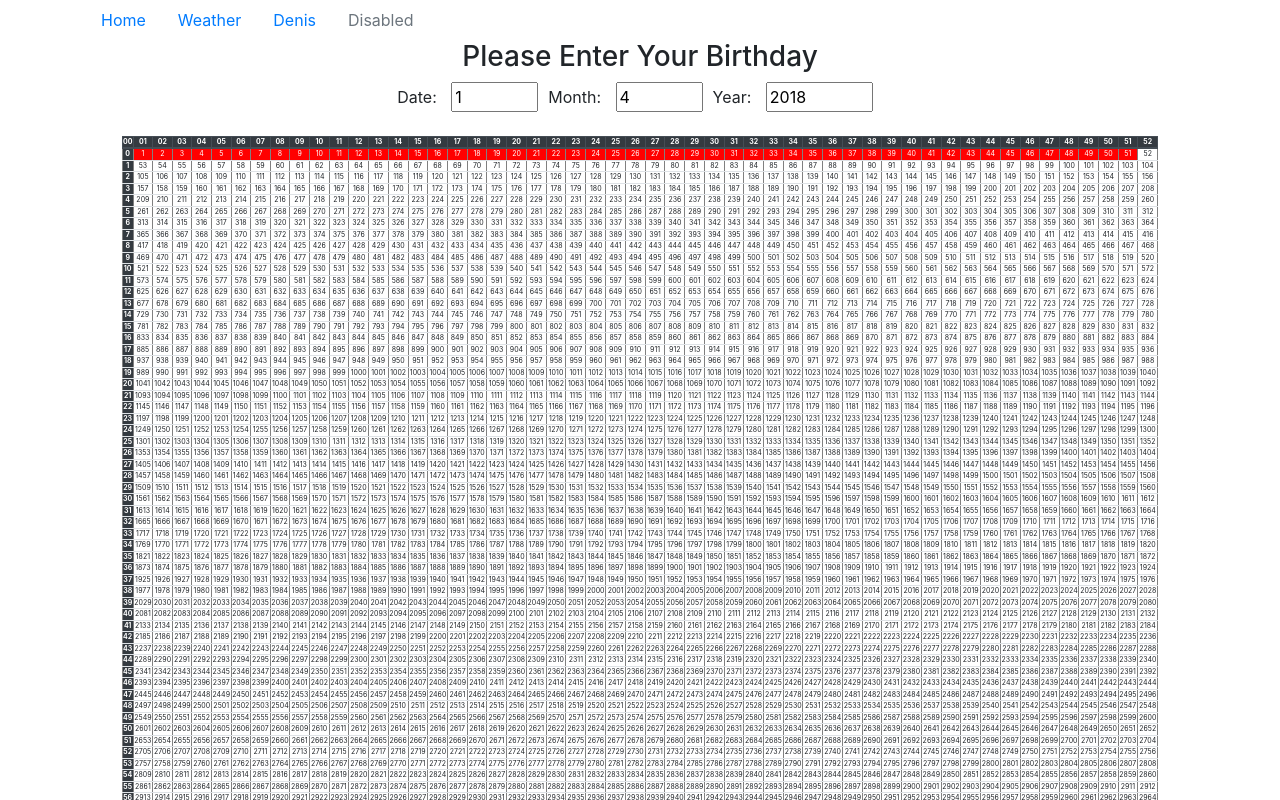
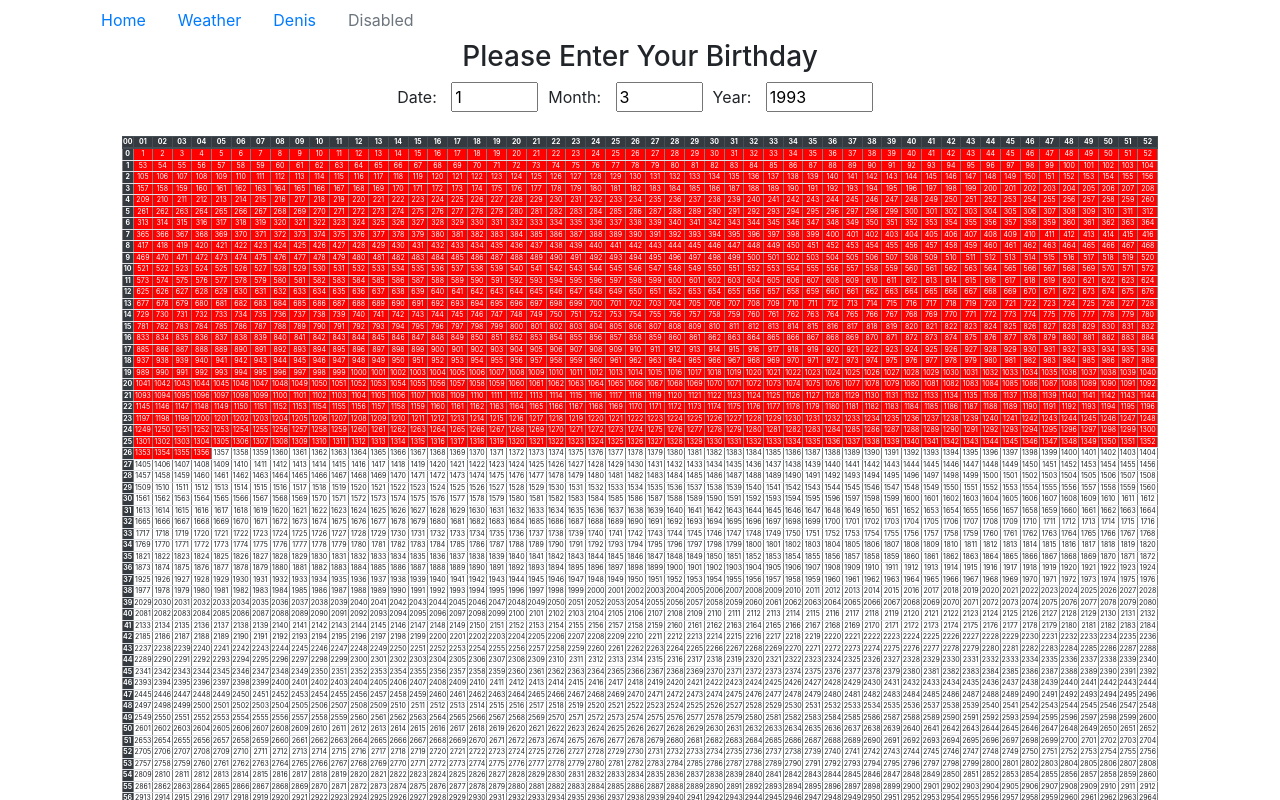
Before and after one commit to ArtemProkopenko123/WeeksCounter, a React (Create React App) app: page /denis in a window 1280 px wide. Shown: the top 800 px of the page. Built offline with nearby package versions, Linux system fonts and the light colour scheme.

Commit message:
Refactoring

```diff
--- a/public/index.html
+++ b/public/index.html
@@ -3,7 +3,7 @@
   <head>
     <meta charset="utf-8" />
     <link rel="shortcut icon" href="%PUBLIC_URL%/favicon.ico" />
-    <meta name="viewport" content="width=device-width, initial-scale=1, shrink-to-fit=no"/>
+    <meta name="viewport" content="width=device-width, initial-scale=1, shrink-to-fit=no">
     <meta name="theme-color" content="#000000" />
     <!--
       manifest.json provides metadata used when your web app is installed on a
--- a/src/App.css
+++ b/src/App.css
@@ -18,3 +18,6 @@ table th {
     background-color: red;
     color: #fff;
 }
+td.active{
+    cursor: pointer;
+}
--- a/src/components/app2/appWrap.js
+++ b/src/components/app2/appWrap.js
@@ -2,6 +2,7 @@ import React from 'react';
 import DateForm from './dateForm';
 import TableRow from './tableRow';
 import TableHeader from './tableHeader';
+import WeeklyMood from './weeklyMood';
 
 export default class AppWrap extends React.Component {
 
@@ -11,13 +12,13 @@ export default class AppWrap extends React.Component {
         // Main state
         this.state = {
             inputDate: '1',
-            inputMonth: '4',
-            inputYear: '2018',
-            error: undefined
+            inputMonth: '3',
+            inputYear: '1993',
+            error: undefined,
+            weekId: undefined,
+            weeksMood: undefined
         };
         this.handler = this.handler.bind(this);
-
-        this.setMood = this.setMood.bind(this);
     }
     handler(inputDate,inputMonth,inputYear) {
         // Validate input's dates to set or remove error message
@@ -43,10 +44,10 @@ export default class AppWrap extends React.Component {
             });
         }
     }
-    setMood (event){
+    setMood = (event) => {
         this.setState({
             weekId: event.target.id
-        })
+        });
     }
     render(){
         return(
@@ -68,10 +69,14 @@ export default class AppWrap extends React.Component {
                         <tbody>
                             <TableRow
                                 state = {this.state}
+
                                 setMood = {this.setMood}
                             />
                         </tbody>
                     </table>
+                    <WeeklyMood
+                        state = {this.state.weekId}
+                    />
                 </div>
 
             </div>
--- a/src/components/app2/tableHeader.js
+++ b/src/components/app2/tableHeader.js
@@ -2,12 +2,7 @@
 
 import React from "react";
 
-
-
-class TableHeader extends React.Component{
-
-
-    createThead = () => {
+const TableHeader = () => {
         let thead = [];
         let num;
             // Outer loop to create parent
@@ -25,16 +20,7 @@ class TableHeader extends React.Component{
         thead.push(<tr key={math} className="thead-dark">{children}</tr>)
         }
         return thead
-    }
 
-
-    render() {
-        return(
-            <>
-                {this.createThead()}
-            </>
-        )
-    }
 }
 
 export default TableHeader;
--- a/src/components/app2/tableRow.js
+++ b/src/components/app2/tableRow.js
@@ -1,6 +1,4 @@
-import React from 'react'
-import WeeklyMood from './weeklyMood';
-
+import React from 'react';
 
 class TableRow extends React.Component{
 
@@ -9,7 +7,6 @@ class TableRow extends React.Component{
             // Alert("НЕ ПРАВИЛЬНОЕ ОКРУГЛЕНИЕ !! ОТКЛЮЧИТЬ ЕГО И ПРОВЕРИТЬ");
         let stateVal = props.state;
         let weeks = undefined;
-        let divStyle;
             // Waiting for the correct input's dates
         if(stateVal.inputDate && stateVal.inputMonth && (stateVal.inputYear.length === 4) ){
             weeks = this.getWeeksCount(stateVal);
@@ -29,9 +26,11 @@ class TableRow extends React.Component{
                 if(year>0) lastItem += 1; else lastItem = j;
 
                     // Set class name if td is active
-                if(weeks && lastItem <= weeks){ divStyle = 'active'} else {divStyle = ''} ;
+                if(weeks && lastItem <= weeks)
+                    children.push(<td onClick={this.props.setMood} className="active" id={lastItem.toString()} key={lastItem.toString()}>{lastItem}</td>)
+                else children.push(<td id={lastItem.toString()} key={lastItem.toString()}>{lastItem}</td>)
 
-                children.push(<td onClick={this.props.setMood} className={divStyle} id={lastItem.toString()} key={lastItem.toString()}>{lastItem}</td>)
+
             }
                 //Create the parent and add the children
             tr.push(<tr key={year.toString()}><th className="bg-dark text-white">{year}</th>{children}</tr>)
@@ -50,6 +49,7 @@ class TableRow extends React.Component{
 
 
     getWeeksCount(state){
+
             // Curent date
         const curentDate = new Date();
         let weeks = (((curentDate.getFullYear() - state.inputYear) * 365) / 7) + (((curentDate.getMonth()+1 - state.inputMonth) * 30 ) / 7) - Math.abs(((curentDate.getDate() - state.inputDate ) / 7 ));
@@ -57,15 +57,12 @@ class TableRow extends React.Component{
         //if((weeks / 52 ) <= 8 )weeks = weeks + 1;
         if((weeks / 52) > 65) weeks = weeks - 1;
         return  weeks - (weeks / 52 / 8);
+    }
 
-    }
 
     render() {
         return(
             <>
-                <WeeklyMood
-                    state = {this.props}
-                />
                 {this.createRow(this.props)}
             </>
         )
--- a/src/components/app2/weeklyMood.js
+++ b/src/components/app2/weeklyMood.js
@@ -3,44 +3,21 @@ import React from "react";
 class WeeklyMood extends React.Component {
 
 
-    setMood(props){
-        if(props.state.state.weekId){
-            let indexedDB = window.indexedDB || window.mozIndexedDB || window.webkitIndexedDB || window.msIndexedDB
 
-            let open = indexedDB.open('weeksApp', 1)
+    setMood(){
 
-            open.onupgradeneeded = function() {
-                let db = open.result
-                db.createObjectStore('weeksMood', { autoIncrement: false })
-            }
-
-            open.onsuccess = function() {
-                let db = open.result
-                let tx = db.transaction('weeksMood', 'readwrite')
-                let store = tx.objectStore('weeksMood');
+    }
 
 
-                store.add({ firstname: 'John', lastname: 'Doe', age: props.state.state.weekId}, props.state.state.weekId)
-
-                tx.oncomplete = function() {
-                    db.close()
-                }
-            }
-        }
-    }
-
-    getMoods(store){
-        store.getAll().onsuccess = function(event) {
-            return event.target.result;
-        };
-    }
     render(){
         return(
             <>
-                {this.setMood(this.props)}
+               "A"
             </>
         );
     }
 }
 
+
+
 export default WeeklyMood;
--- a/src/components/navigation.js
+++ b/src/components/navigation.js
@@ -6,7 +6,7 @@ import AppWrap from "./app2/appWrap";
 
 
 
-function AppRouter(){
+const AppRouter=()=>{
     return (
         <Router>
 
```
